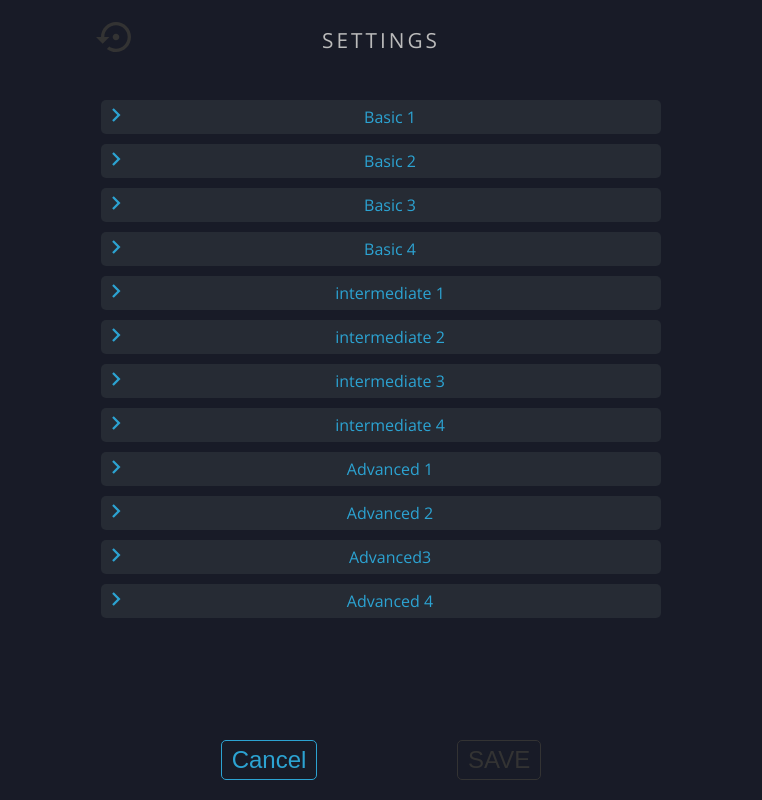
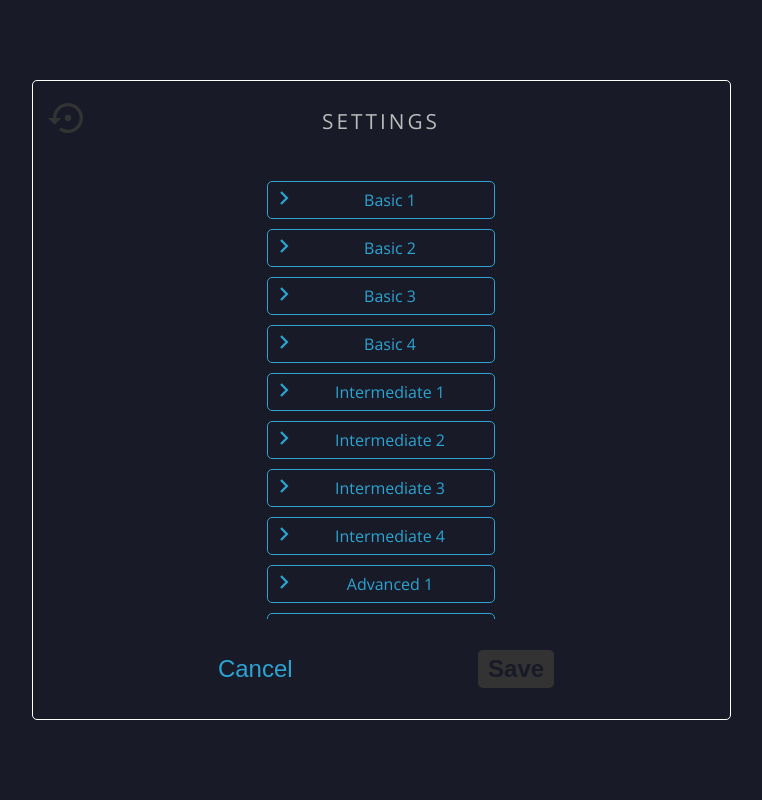
Before and after one commit to Hecktors/rueda-de-casino, a React (Create React App) app: page /settings in a window 1280 px wide. Shown: the whole page, without its empty margins (259-1021 px from the left). Built offline with nearby package versions, Linux system fonts and the light colour scheme; a web font is replaced by a local one.

Commit message:
style move select form

```diff
--- a/src/components/Accordion.js
+++ b/src/components/Accordion.js
@@ -19,16 +19,15 @@ export default function LevelAccordion({
   userInput,
   updateUserInput,
 }) {
+  const [isOpen, setIsOpen] = useState()
+
   const selectedMoveIds = selectedMoves.map((move) => move.id)
   const hasSelectedMove = moves.some((move) =>
     selectedMoveIds.includes(move.id)
   )
-
-  const [isOpen, setIsOpen] = useState()
-
-  useEffect(() => {
-    hasSelectedMove && setIsOpen(true)
-  }, [hasSelectedMove])
+  const color = hasSelectedMove
+    ? 'var(--color-accordion-title-active)'
+    : 'var(--color-accordion-title)'
 
   const listItems = moves.map((move) => (
     <li key={move.id}>
@@ -48,7 +47,7 @@ export default function LevelAccordion({
   }
 
   return (
-    <LevelAccordionStyled isOpen={isOpen}>
+    <LevelAccordionStyled isOpen={isOpen} color={color}>
       <h3 onClick={toogleLevelList}>
         {isOpen ? <ArrowDownIcon /> : <ArrowRightIcon />}{' '}
         <span className="level-name">{levelName}</span>
@@ -60,7 +59,6 @@ export default function LevelAccordion({
 
 const LevelAccordionStyled = styled.div`
   width: 100%;
-  border-radius: 5px;
   background-color: var(--bg-color-accordion);
 
   input {
@@ -70,10 +68,12 @@ const LevelAccordionStyled = styled.div`
   h3 {
     cursor: pointer;
     font-size: 1rem;
-    padding: 6px;
+    padding: 7px;
     display: flex;
     justify-content: space-between;
-    color: var(--color-accordion-title);
+    border: 1px solid ${({ color }) => color};
+    border-radius: 5px;
+    color: ${({ color }) => color};
 
     & .level-name {
       flex-grow: 1;
@@ -84,7 +84,7 @@ const LevelAccordionStyled = styled.div`
 
     svg {
       transform: scale(1.5);
-      fill: var(--color-accordion-title);
+      fill: ${({ color }) => color};
     }
   }
 
--- a/src/components/Button.js
+++ b/src/components/Button.js
@@ -3,23 +3,35 @@ import PropTypes from 'prop-types'
 
 Button.propTypes = {
   onClick: PropTypes.func.isRequired,
+  isDisabled: PropTypes.bool,
+  isSmall: PropTypes.bool,
+  isPrimary: PropTypes.bool,
 }
 
 export default function Button({
   onClick,
   isDisabled = false,
   isSmall = false,
-  isOutlined = false,
-  color = 'var(--color-button)',
+  isPrimary = false,
   children,
 }) {
+  let color = isPrimary ? 'var(--bg-color)' : 'var(--color-button)'
+  let bgColor = isPrimary ? 'var(--color-primary)' : 'transparent'
+
+  if (isDisabled) {
+    color = isPrimary ? 'var(--bg-color)' : 'var(--color-disabled)'
+    bgColor = isPrimary && 'var(--color-disabled)'
+  }
+
   return (
     <ButtonStyled
       data-testid="button"
       onClick={onClick}
       isSmall={isSmall}
       disabled={isDisabled}
-      isOutlined={isOutlined}
+      color={color}
+      bgColor={bgColor}
+      isBold={isPrimary}
     >
       {children}
     </ButtonStyled>
@@ -30,15 +42,13 @@ const ButtonStyled = styled.button`
   background-color: transparent;
   border-radius: 5px;
   padding: 5px 10px;
-  color: ${({ disabled }) =>
-    disabled ? 'var(--color-disabled)' : 'var(--color-button)'};
-  border: 1px solid
-    ${({ isOutlined, color }) => (isOutlined ? color : 'transparent')};
+  font-weight: ${({ isBold }) => (isBold ? 'bold' : 'normal')};
+  color: ${({ color }) => color};
+  background-color: ${({ bgColor }) => bgColor};
 
   svg {
     width: ${({ isSmall }) => (isSmall ? '40' : '60')}px;
     height: ${({ isSmall }) => (isSmall ? '40' : '60')}px;
-    fill: ${({ disabled }) =>
-      disabled ? 'var(--color-disabled)' : 'var(--color-button)'};
+    fill: ${({ color }) => color};
   }
 `
--- a/src/components/Header.js
+++ b/src/components/Header.js
@@ -12,7 +12,6 @@ const HeaderStyled = styled.header`
   padding: 0 15px;
 
   h1 {
-    /* flex-grow: 1; */
     text-align: center;
     font-size: 1.3rem;
     letter-spacing: 3px;
@@ -26,6 +25,6 @@ const HeaderStyled = styled.header`
     font-family: 'Molle', cursive;
     color: var(--color-primary);
     letter-spacing: 0px;
-    font-size: 2rem;
+    font-size: 2.3rem;
   }
 `
--- a/src/components/Message.js
+++ b/src/components/Message.js
@@ -1,4 +1,4 @@
-import styled from 'styled-components'
+import styled from 'styled-components/macro'
 import { ReactComponent as NorthIcon } from '../assets/img/north.svg'
 import { ReactComponent as SouthIcon } from '../assets/img/south.svg'
 
--- a/src/components/MoveList.js
+++ b/src/components/MoveList.js
@@ -33,20 +33,16 @@ export default function MoveList({ moves }) {
 }
 
 const MoveListStyled = styled.div`
-  height: 80%;
-  display: grid;
-  place-items: center;
+  padding-top: 20%;
 
   ul {
     padding: 0;
-    width: 100%;
+    margin-left: 30px;
 
     li {
-      margin-left: 15px;
-
       button {
-        font-size: 1rem;
-        margin: 3px 0;
+        font-size: 1.3rem;
+        margin: 1px 0;
         color: var(--color-listitem);
       }
     }
--- a/src/components/UI/Layout.js
+++ b/src/components/UI/Layout.js
@@ -5,13 +5,20 @@ export default function Layout({ children }) {
 }
 
 const Container = styled.div`
+  height: 100%;
+  width: 100%;
+  max-width: 699px;
   position: relative;
-  max-width: 600px;
-  margin: 0 auto;
   display: grid;
-  grid-template-rows: 80px auto 80px;
-  height: 100%;
+  grid-template-rows: 80px auto 100px;
+  margin: auto;
   color: var(--text-color);
+
+  @media (min-width: 700px) and (orientation: landscape) {
+    height: 80%;
+    border: 1px solid #fff;
+    border-radius: 5px;
+  }
 
   main {
     overflow: auto;
@@ -19,7 +26,8 @@ const Container = styled.div`
 
   footer {
     width: 100%;
-    display: grid;
-    place-items: center;
+    display: flex;
+    align-items: center;
+    justify-content: space-evenly;
   }
 `
--- a/src/components/Video.js
+++ b/src/components/Video.js
@@ -50,8 +50,8 @@ const VideoStyled = styled.div`
 
   .button-container {
     position: absolute;
-    top: 15px;
-    right: 15px;
+    top: 10px;
+    right: 0px;
     z-index: 999;
   }
 `
--- a/src/data/pensum.json
+++ b/src/data/pensum.json
@@ -119,22 +119,22 @@
   },
   {
     "id": "i1",
-    "name": "intermediate 1",
+    "name": "Intermediate 1",
     "moves": []
   },
   {
     "id": "i2",
-    "name": "intermediate 2",
+    "name": "Intermediate 2",
     "moves": []
   },
   {
     "id": "i3",
-    "name": "intermediate 3",
+    "name": "Intermediate 3",
     "moves": []
   },
   {
     "id": "i4",
-    "name": "intermediate 4",
+    "name": "Intermediate 4",
     "moves": []
   },
   {
--- a/src/pages/Settings.js
+++ b/src/pages/Settings.js
@@ -37,19 +37,16 @@ export default function Settings({
     setUserInput(updatedUserInput)
   }
 
-  function handleSubmit(e) {
-    e.preventDefault()
+  function handleUpdate() {
     updateSelectedMoves(userInput)
     history.push('/')
   }
 
-  function handleReset(e) {
-    e.preventDefault()
+  function handleReset() {
     setUserInput([])
   }
 
-  function handleCancel(e) {
-    e.preventDefault()
+  function handleCancel() {
     history.push('/')
   }
 
@@ -65,7 +62,6 @@ export default function Settings({
   ))
 
   return (
-    <FormStyled onSubmit={handleSubmit} onReset={handleReset} id="settings">
     <Layout>
       <Header>
         <Button onClick={handleReset} isDisabled={hasNoSelect} isSmall>
@@ -74,40 +70,25 @@ export default function Settings({
         <h1>Settings</h1>
         <div />
       </Header>
-        <main>{content}</main>
+      <main>
+        <FormStyled>{content}</FormStyled>
+      </main>
       <footer>
-          <Button onClick={handleCancel} color="--color-warning" isOutlined>
-            {' '}
-            Cancel
-          </Button>
+        <Button onClick={handleCancel}>Cancel</Button>
         <Button
-            onClick={() => {}}
-            color="--color-warning"
-            isOutlined
+          onClick={handleUpdate}
+          isPrimary={true}
           isDisabled={hasNoChanges}
         >
-            SAVE
+          Save
         </Button>
       </footer>
     </Layout>
-    </FormStyled>
   )
 }
 
 const FormStyled = styled.form`
-  background-color: linear-gradient(to left, #434343, #000000);
-  height: 100%;
-
-  main {
   padding: 20px;
-    display: inline-grid;
-    grid-auto-rows: max-content;
+  display: grid;
   gap: 10px;
-    align-items: flex-start;
-  }
-
-  footer {
-    display: flex;
-    justify-content: space-evenly;
-  }
 `
--- a/src/styles/GlobalStyles.js
+++ b/src/styles/GlobalStyles.js
@@ -1,4 +1,4 @@
-import { createGlobalStyle } from 'styled-components'
+import { createGlobalStyle } from 'styled-components/macro'
 
 export default createGlobalStyle`
     :root {
@@ -9,9 +9,10 @@ export default createGlobalStyle`
         /* Title */
         --color-title: #bbb;
         /* Accordion */
-        --bg-color-accordion: #262b34;
         --color-accordion-title: #2ca3d2;
-        --color-accordion-item: #bbb;
+        --bg-color-accordion-title: #0b1644;
+        --color-accordion-title-active: #ff7109;
+        --color-accordion-item: #999;
         --color-accordion-item-active: #ff7109;
         /* Buttons */
         --color-button: #2ca3d2;
@@ -30,12 +31,15 @@ export default createGlobalStyle`
     }
 
     body {
-        font-family: 'Helvetica';
         font-family: 'Open Sans', sans-serif;
-
         font-size: 112.5%;
         color:  var(--color);
         background-color: var(--bg-color);
+    }
+
+    #root {
+        display: flex;
+        align-items: center;
     }
 
     main {
@@ -62,12 +66,4 @@ export default createGlobalStyle`
     li {
         list-style: none;
     }
-
-    .warning {
-        color: var(--color-warning)
-    }
-
-    .success {
-        color: var(--color-success)
-    }
 `
```
Lines whose indentation alone changed are shown as unchanged.
